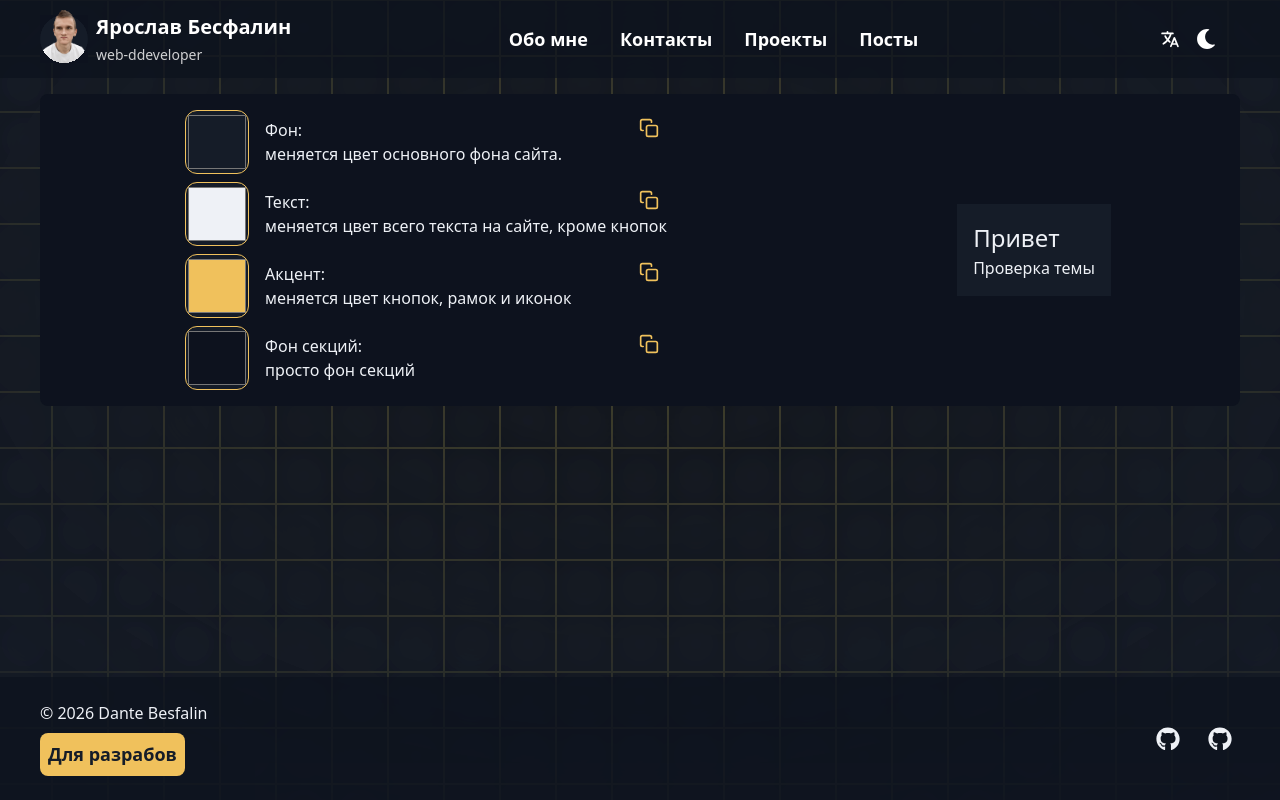
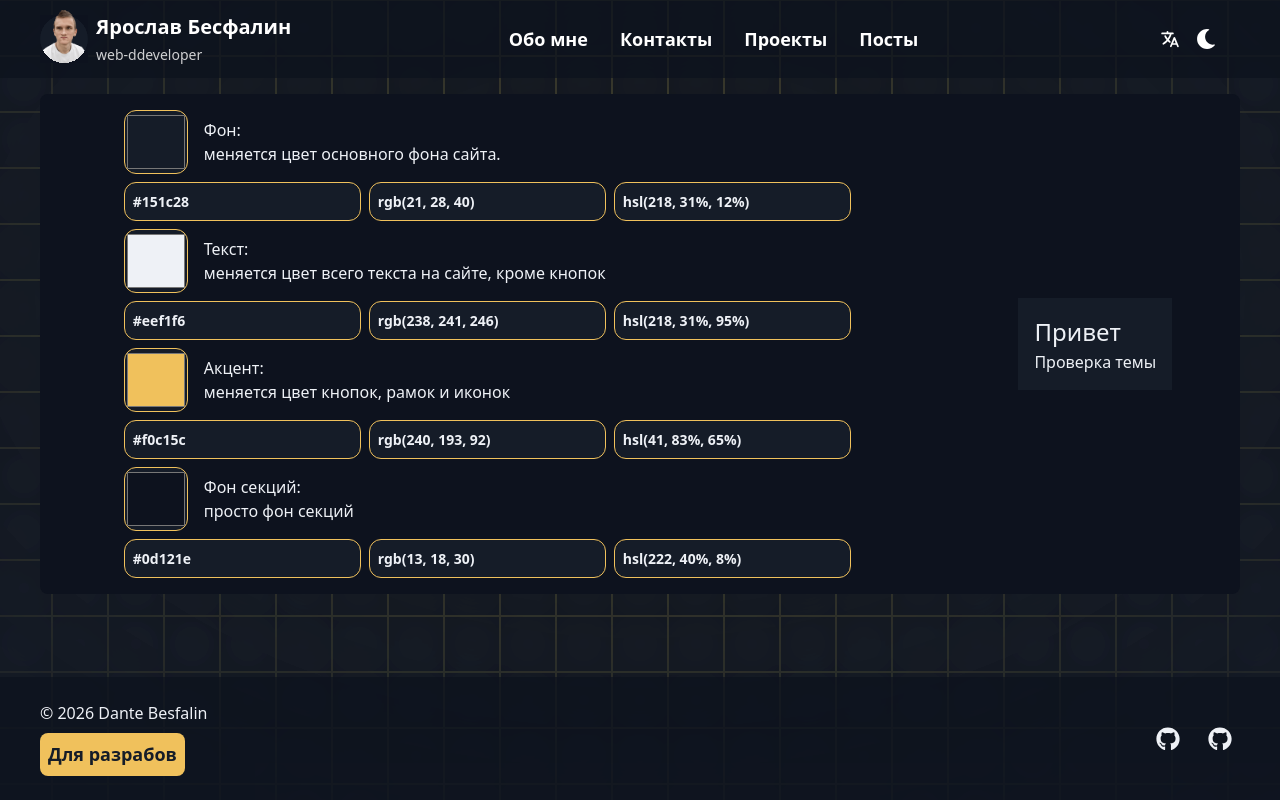
Before and after one commit to DanteBes/besfalin.ru_mockups, a React (Vite) app: page /dev in a window 1280 px wide. Built offline with nearby package versions, Linux system fonts and the light colour scheme.

Commit message:
добавили инпуты по трем форма цвета для каждой переменной

```diff
--- a/src/components/DeveloperMode/DeveloperMode.jsx
+++ b/src/components/DeveloperMode/DeveloperMode.jsx
@@ -1,12 +1,18 @@
 import styles from './DeveloperMode.module.css'
-import { FiCopy } from 'react-icons/fi'
-import { useEffect, useState } from 'react'
+import { useEffect, useState, useRef } from 'react'
 
 function DeveloperMode() {
   const [bgColor, setBgColor] = useState('#151c28')
   const [textColor, setTextColor] = useState('#eef1f6')
   const [accentColor, setAccentColor] = useState('#f0c15c')
   const [panelColor, setPanelColor] = useState('#0d121e')
+
+  const inputRef = useRef(null);
+
+  const selectAll = (e) => {
+    const input = e?.currentTarget ?? inputRef.current
+    input?.select()
+  }
 
   useEffect(() => {
     document.documentElement.style.setProperty('--bg-clr', bgColor)
@@ -28,6 +34,58 @@ function DeveloperMode() {
     window.sessionStorage.setItem('panelColor', panelColor)
   }, [panelColor])
 
+  const HEXtoRGB = (color) => {
+    let hex = color.replace(/^#/, '')
+    if (hex.length === 3) {
+      hex = hex[0] + hex[0] + hex[1] + hex[1] + hex[2] + hex[2]
+    }
+
+    return (
+      'rgb(' +
+      parseInt(hex.slice(0, 2), 16) +
+      ', ' +
+      parseInt(hex.slice(2, 4), 16) +
+      ', ' +
+      parseInt(hex.slice(4, 6), 16) +
+      ')'
+    )
+  }
+
+  const HEXtoHSL = (color) => {
+    let hex = color.replace(/^#/, '')
+    if (hex.length === 3) {
+      hex = hex[0] + hex[0] + hex[1] + hex[1] + hex[2] + hex[2]
+    }
+
+    const r = parseInt(hex.slice(0, 2), 16) / 255
+    const g = parseInt(hex.slice(2, 4), 16) / 255
+    const b = parseInt(hex.slice(4, 6), 16) / 255
+
+    const max = Math.max(r, g, b)
+    const min = Math.min(r, g, b)
+    const delta = max - min
+
+    let h = 0
+    let s = 0
+    const l = (max + min) / 2
+
+    if (delta !== 0) {
+      s = delta / (1 - Math.abs(2 * l - 1))
+
+      if (max === r) {
+        h = ((g - b) / delta) % 6
+      } else if (max === g) {
+        h = (b - r) / delta + 2
+      } else {
+        h = (r - g) / delta + 4
+      }
+      h *= 60
+      if (h < 0) h += 360
+    }
+
+    return 'hsl(' + Math.round(h) + ', ' + Math.round(s * 100) + '%, ' + Math.round(l * 100) + '%)'
+  }
+
   return (
     <main className={styles.main}>
       <section className={styles.side}>
@@ -36,6 +94,7 @@ function DeveloperMode() {
         }
         <div className={styles.containerColors}>
           <div className={styles.colorsRow}>
+            <div className={styles.colorInput}>
               <input
                 type="color"
                 value={bgColor}
@@ -49,14 +108,46 @@ function DeveloperMode() {
               <label className={styles.colorPickerLabel} for={'color1'}>
                 Фон:<br></br> меняется цвет основного фона сайта.
               </label>
-            <FiCopy
+            </div>
+            <div className={styles.textInputs}>
+              {/* hex text */}
+              <input
+                className={styles.textInput}
+                value={bgColor}
+                name={'bgInputColor1'}
+                id={'bgInputColor1'}
+                ref={inputRef}
                 onClick={() => {
                   navigator.clipboard.writeText(bgColor)
+                  selectAll()
                 }}
-              className={styles.copyIcon}
-            />
+              ></input>
+              {/* rgb text */}
+              <input
+                className={styles.textInput}
+                value={HEXtoRGB(bgColor)}
+                name={'bgInputColor2'}
+                id={'bgInputColor2'}
+                onClick={(e) => {
+                  navigator.clipboard.writeText(HEXtoRGB(bgColor))
+                  selectAll(e)
+                }}
+              ></input>
+              {/* hsl text */}
+              <input
+                className={styles.textInput}
+                value={HEXtoHSL(bgColor)}
+                name={'bgInputColor3'}
+                id={'bgInputColor3'}
+                onClick={(e) => {
+                  navigator.clipboard.writeText(HEXtoHSL(bgColor))
+                  selectAll(e)
+                }}
+              ></input>
+            </div>
           </div>
           <div className={styles.colorsRow}>
+            <div className={styles.colorInput}>
               <input
                 type="color"
                 value={textColor}
@@ -70,14 +161,45 @@ function DeveloperMode() {
               <label className={styles.colorPickerLabel} for={'color2'}>
                 Текст:<br></br> меняется цвет всего текста на сайте, кроме кнопок
               </label>
-            <FiCopy
-              onClick={() => {
+            </div>
+            <div className={styles.textInputs}>
+              {/* hex text */}
+              <input
+                className={styles.textInput}
+                value={textColor}
+                name={'textInputColor1'}
+                id={'textInputColor1'}
+                onClick={(e) => {
                   navigator.clipboard.writeText(textColor)
+                  selectAll(e)
                 }}
-              className={styles.copyIcon}
-            />
+              ></input>
+              {/* rgb text */}
+              <input
+                className={styles.textInput}
+                value={HEXtoRGB(textColor)}
+                name={'textInputColor2'}
+                id={'textInputColor2'}
+                onClick={(e) => {
+                  navigator.clipboard.writeText(HEXtoRGB(textColor))
+                  selectAll(e)
+                }}
+              ></input>
+              {/* hsl text */}
+              <input
+                className={styles.textInput}
+                value={HEXtoHSL(textColor)}
+                name={'textInputColor3'}
+                id={'textInputColor3'}
+                onClick={(e) => {
+                  navigator.clipboard.writeText(HEXtoHSL(textColor))
+                  selectAll(e)
+                }}
+              ></input>
+            </div>
           </div>
           <div className={styles.colorsRow}>
+            <div className={styles.colorInput}>
               <input
                 type="color"
                 value={accentColor}
@@ -91,14 +213,45 @@ function DeveloperMode() {
               <label className={styles.colorPickerLabel} for={'color3'}>
                 Акцент:<br></br> меняется цвет кнопок, рамок и иконок
               </label>
-            <FiCopy
-              onClick={() => {
+            </div>
+            <div className={styles.textInputs}>
+              {/* hex text */}
+              <input
+                className={styles.textInput}
+                value={accentColor}
+                name={'accentInputColor1'}
+                id={'accentInputColor1'}
+                onClick={(e) => {
                   navigator.clipboard.writeText(accentColor)
+                  selectAll(e)
                 }}
-              className={styles.copyIcon}
-            />
+              ></input>
+              {/* rgb text */}
+              <input
+                className={styles.textInput}
+                value={HEXtoRGB(accentColor)}
+                name={'accentInputColor2'}
+                id={'accentInputColor2'}
+                onClick={(e) => {
+                  navigator.clipboard.writeText(HEXtoRGB(accentColor))
+                  selectAll(e)
+                }}
+              ></input>
+              {/* hsl text */}
+              <input
+                className={styles.textInput}
+                value={HEXtoHSL(accentColor)}
+                name={'accentInputColor3'}
+                id={'accentInputColor3'}
+                onClick={(e) => {
+                  navigator.clipboard.writeText(HEXtoHSL(accentColor))
+                  selectAll(e)
+                }}
+              ></input>
+            </div>
           </div>
           <div className={styles.colorsRow}>
+            <div className={styles.colorInput}>
               <input
                 type="color"
                 value={panelColor}
@@ -112,12 +265,42 @@ function DeveloperMode() {
               <label className={styles.colorPickerLabel} for={'color4'}>
                 Фон секций: <br></br> просто фон секций
               </label>
-            <FiCopy
-              onClick={() => {
+            </div>
+            <div className={styles.textInputs}>
+              {/* hex text */}
+              <input
+                className={styles.textInput}
+                value={panelColor}
+                name={'panelInputColor1'}
+                id={'panelInputColor1'}
+                onClick={(e) => {
                   navigator.clipboard.writeText(panelColor)
+                  selectAll(e)
                 }}
-              className={styles.copyIcon}
-            />
+              ></input>
+              {/* rgb text */}
+              <input
+                className={styles.textInput}
+                value={HEXtoRGB(panelColor)}
+                name={'panelInputColor2'}
+                id={'panelInputColor2'}
+                onClick={(e) => {
+                  navigator.clipboard.writeText(HEXtoRGB(panelColor))
+                  selectAll(e)
+                }}
+              ></input>
+              {/* hsl text */}
+              <input
+                className={styles.textInput}
+                value={HEXtoHSL(panelColor)}
+                name={'panelInputColor3'}
+                id={'panelInputColor3'}
+                onClick={(e) => {
+                  navigator.clipboard.writeText(HEXtoHSL(panelColor))
+                  selectAll(e)
+                }}
+              ></input>
+            </div>
           </div>
         </div>
       </section>
--- a/src/components/DeveloperMode/DeveloperMode.module.css
+++ b/src/components/DeveloperMode/DeveloperMode.module.css
@@ -31,6 +31,22 @@
     width: var(--space-16);
     height: var(--space-16);
   }
+
+  & .textInput {
+    font-size: var(--text-xs);
+    padding: var(--space-2);
+    outline: var(--border-thin) solid transparent;
+    outline-offset: 0;
+    transition:
+      outline-color var(--medium-time),
+      outline-offset var(--short-time),
+      outline-width var(--long-time);
+  }
+
+  & .textInput:focus {
+    outline-color: var(--accent-clr);
+    outline-offset: 4px;
+  }
 }
 
 .containerColors {
@@ -46,6 +62,12 @@
 }
 
 .colorsRow {
+  display: flex;
+  flex-direction: column;
+  gap: var(--space-2);
+}
+
+.colorInput {
   display: flex;
   gap: var(--space-4);
   align-items: center;
@@ -86,3 +108,9 @@
 
 .copyIcon:focus {
 }
+
+.textInputs {
+  display: flex;
+  gap: var(--space-2);
+  flex-wrap: wrap;
+}
```
Lines whose indentation alone changed are shown as unchanged.
